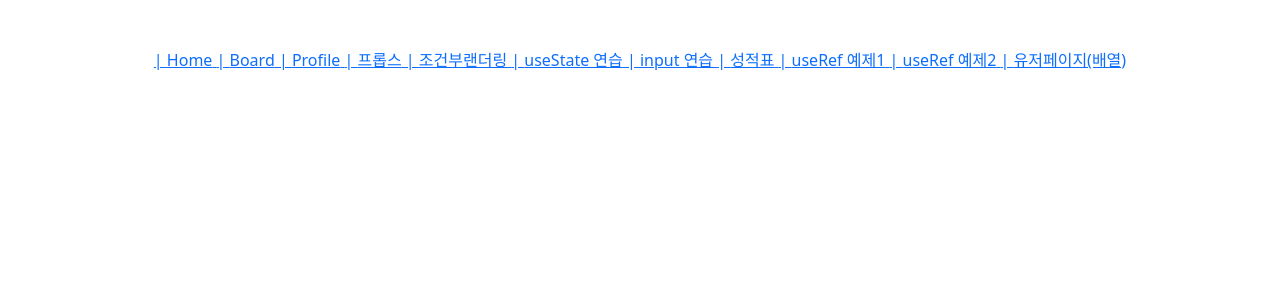
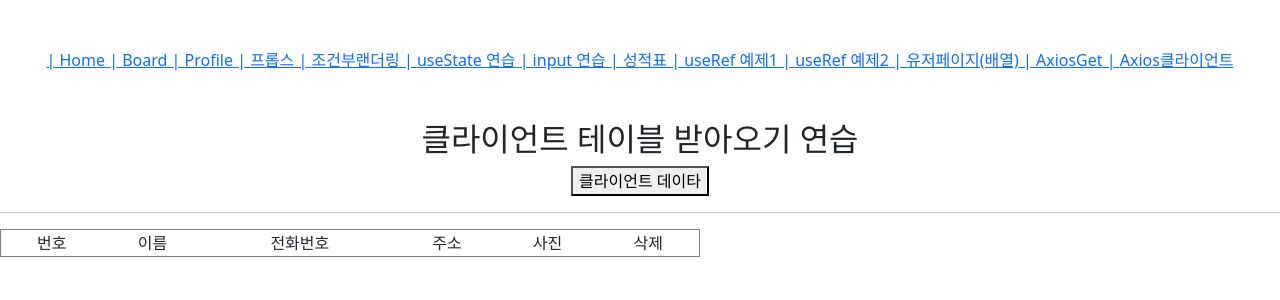
Before and after one commit to Kimyoon-jeong/react-vite-kyj-example, a React (Vite) app: page /axiosclient in a window 1280 px wide. Shown: the top 300 px of the page. Built offline with nearby package versions, Linux system fonts and the light colour scheme.

Commit message:
client 커밋

```diff
--- a/package.json
+++ b/package.json
@@ -10,12 +10,12 @@
     "preview": "vite preview"
   },
   "dependencies": {
+    "axios": "^1.7.7",
+    "bootstrap": "^5.3.3",
     "react": "^18.3.1",
+    "react-bootstrap": "^2.10.4",
     "react-dom": "^18.3.1",
-    "bootstrap": "^5.3.3",
-    "react-bootstrap": "^2.10.4",
     "react-router-dom": "^6.26.0"
-
   },
   "devDependencies": {
     "@eslint/js": "^9.9.0",
--- /dev/null
+++ b/src/components/AxiosClient.jsx
@@ -0,0 +1,90 @@
+import axios from 'axios';
+import React, { useState } from 'react';
+
+const AxiosClient = () => {
+    const [data, setData] = useState([]);
+
+    const getClick = () => {
+        axios
+            .get('https://sample.bmaster.kro.kr/contacts?pageno=3&pagesize=10')
+            .then((response) => {
+                //통신이 성공 했을때
+                console.log(response);
+                setData(response.data.contacts);
+            })
+            .catch(function (error) {
+                //에러가 났을때 실행
+                console.log(error);
+            })
+            .then(() => {
+                // try catch finally 에서 finally 부분에 해당
+                console.log('에러가 나든 안나든 무조건 실행');
+            });
+    };
+
+    const postClick = () => {
+        axios
+            .post('https://jsonplaceholder.typicode.com/posts', {
+                userId: 123423,
+                id: 101,
+                body: 'test body홍길동',
+                title: 'test title 홍길동',
+            })
+            .then((response) => {
+                console.log(response);
+            })
+            .catch(function (error) {
+                console.log(error);
+            });
+    };
+
+    const removeClick = (event) => {
+        let no = event.target.name;
+
+        setData(data.filter((client) => client.no != no));
+    };
+
+    return (
+        <div>
+            <h2>클라이언트 테이블 받아오기 연습</h2>
+            <button onClick={getClick}>클라이언트 데이타</button>
+            <hr />
+
+            <table width="700" border="1">
+                <tr>
+                    <td>번호</td>
+                    <td>이름</td>
+                    <td>전화번호</td>
+                    <td>주소</td>
+                    <td>사진</td>
+                    <td>삭제</td>
+                </tr>
+            </table>
+
+            {data.map((post, index) => (
+                <>
+                    <tr key={index}>
+                        <td>{post.no}</td>
+                        <td>{post.name}</td>
+                        <td>{post.tel}</td>
+                        <td>{post.address}</td>
+                        <td>
+                            <img src={post.photo} />
+                        </td>
+                        <td>
+                            <input
+                                name={post.no}
+                                id={post.no}
+                                type="button"
+                                onClick={removeClick}
+                                value="삭제"
+                            />
+                        </td>
+                    </tr>
+                </>
+            ))}
+        </div>
+    );
+};
+
+export default AxiosClient;
--- /dev/null
+++ b/src/components/AxiosGet.jsx
@@ -0,0 +1,66 @@
+import axios from 'axios';
+import React, { useState } from 'react';
+
+//https://jsonplaceholder.typicode.com/posts
+const AxiosGet = () => {
+    const [data, setData] = useState([]);
+
+    const getClick = () => {
+        axios
+            .get('https://jsonplaceholder.typicode.com/posts')
+            .then((response) => {
+                //통신이 성공 했을때
+                console.log(response.data);
+                setData(response.data);
+            })
+            .catch(function (error) {
+                //에러가 났을때 실행
+                console.log(error);
+            })
+            .then(() => {
+                // try catch finally 에서 finally 부분에 해당
+                console.log('에러가 나든 안나든 무조건 실행');
+            });
+    };
+
+    const postClick = () => {
+        axios
+            .post('https://jsonplaceholder.typicode.com/posts', {
+                userId: 12,
+                id: 101,
+                body: 'test body',
+                title: 'test title',
+            })
+            .then((response) => {
+                console.log(response);
+            })
+            .catch(function (error) {
+                console.group(error);
+            });
+    };
+
+    return (
+        <div>
+            <h2>엑시오스(axios) 연습</h2>
+            <button onClick={getClick}>Get방식</button>
+            <button onClick={postClick}>Post방식</button>
+
+            <hr />
+
+            {data.map((post, index) => (
+                <>
+                    <div key={index}>
+                        <h3>타이틀:{post.title}</h3>
+                        <div>
+                            유저아이디:{post.userId} , 아이디:{post.id}
+                        </div>
+                        <div>바디:{post.body}</div>
+                    </div>
+                    <hr />
+                </>
+            ))}
+        </div>
+    );
+};
+
+export default AxiosGet;
--- /dev/null
+++ b/src/pages/AxiosClientPage.jsx
@@ -0,0 +1,13 @@
+import React from 'react';
+import AxiosClient from '../components/AxiosClient';
+
+const AxiosClientPage = () => {
+    //prettier-ignore
+    return (
+    <div className="text-center mt-5">
+      <AxiosClient></AxiosClient>
+    </div>
+  );
+};
+
+export default AxiosClientPage;
--- /dev/null
+++ b/src/pages/AxiosPage.jsx
@@ -0,0 +1,14 @@
+import React from 'react';
+import AxiosGet from '../components/AxiosGet';
+
+const AxiosPage = () => {
+    // prettier-ignore
+    return (
+    <div className="text-center mt-5">
+      <AxiosGet></AxiosGet>
+
+    </div>
+  )
+};
+
+export default AxiosPage;
--- a/src/route/Routes.jsx
+++ b/src/route/Routes.jsx
@@ -11,6 +11,8 @@ import UseRefPage from '../pages/UseRefPage';
 import UseRefPage2 from './../pages/UseRefPage2';
 import UseArrayPage from './../pages/UseArrayPage';
 import UserCrudPage from '../pages/UserCrudPage';
+import AxiosPage from './../pages/AxiosPage';
+import AxiosClientPage from './../pages/AxiosClientPage';
 
 //react routes, route 사용시 배열로 관리하기
 const routes = [
@@ -73,6 +75,17 @@ const routes = [
         element: <UserCrudPage />,
         title: '유저페이지(배열)',
     },
+    {
+        path: '/axiosget',
+        element: <AxiosPage />,
+        title: 'AxiosGet',
+    },
+
+    {
+        path: '/axiosclient',
+        element: <AxiosClientPage />,
+        title: 'Axios클라이언트',
+    },
 ];
 
 export default routes;
```
Also changed, not shown: 1 other file (tests, documents, lock files or other folders).
